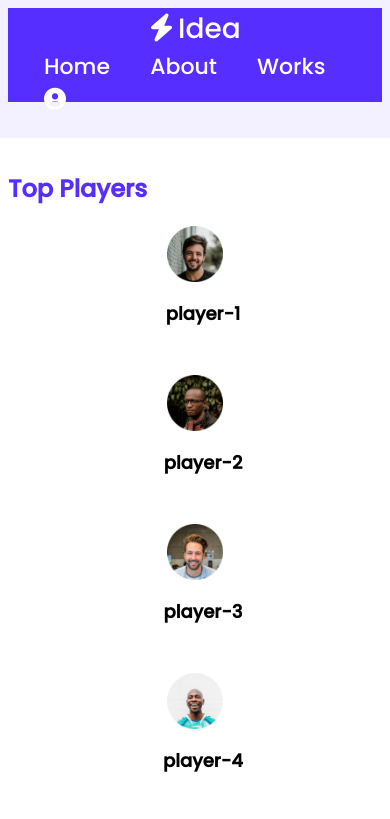
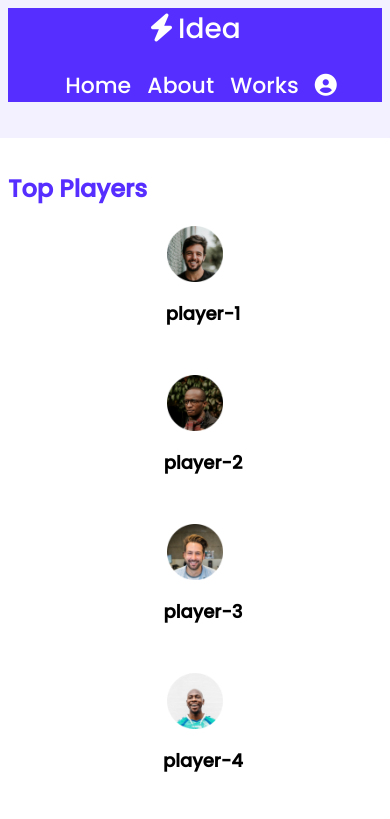
Before and after one commit to TitasKanti/leader-board-css3, a plain HTML site: page index.html in a window 390 px wide. Shown: the top 819 px of the page. Drawn offline with Linux system fonts and the light colour scheme.

Commit message:
final polish

```diff
--- a/styles/style.css
+++ b/styles/style.css
@@ -194,6 +194,9 @@ hr{
         margin-left: 0;
         margin-right: 0;
     }
+    .nav-part2 a{
+        padding-left: 12px;
+    }
     .players, .blogs, .courses{
         grid-template-columns: repeat(1, 1fr);
     }
@@ -205,6 +208,7 @@ hr{
 /* Tablet Devices */
 
 @media only screen and (min-width: 689px) and (max-width:991px) {
+
     main{
         margin-left:120px;
     }
@@ -214,6 +218,7 @@ hr{
     .nav-part1, .nav-part2{
         margin-left: 5px;
         margin-right: 5px;
+    }
     .container{
         width:100%;
     }
```
